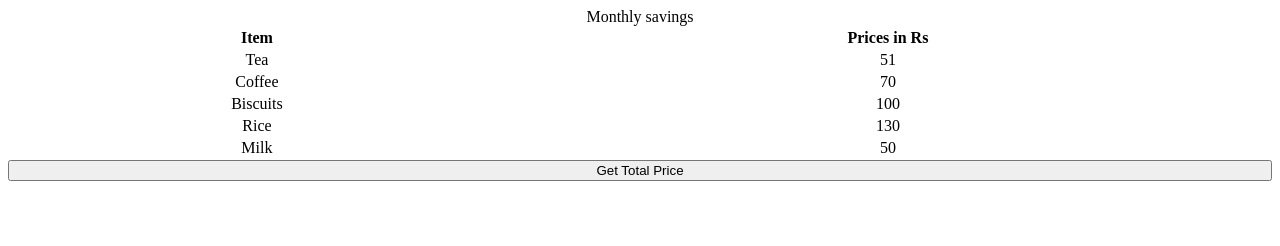
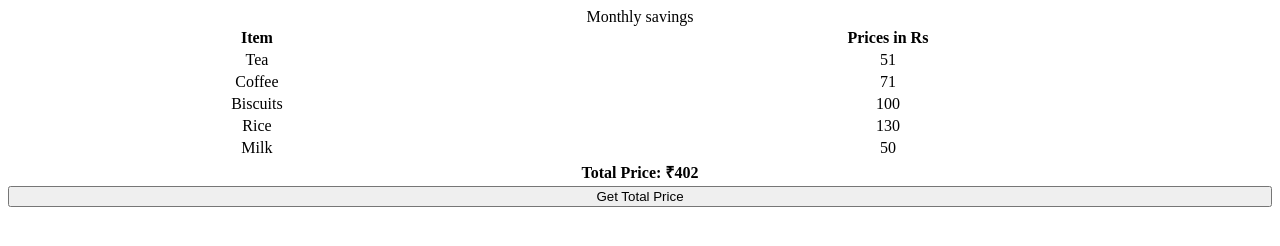
Before and after one commit to acciojob/grofers-checkout-ak8058, a website: page main.html in a window 1280 px wide. Drawn offline with Linux system fonts and the light colour scheme.

Commit message:
created a submission

```diff
--- a/main.html
+++ b/main.html
@@ -22,7 +22,7 @@
     </tr>
     <tr class="row">
       <td class="item">Coffee</td>
-      <td class="price">70</td>
+      <td class="price">71</td>
     </tr>
     <tr class="row">
       <td class="item">Biscuits</td>
--- a/script.js
+++ b/script.js
@@ -1,27 +1,27 @@
+// Create and append the "Get Total Price" button
 const getSumBtn = document.createElement("button");
 getSumBtn.append("Get Total Price");
 document.body.appendChild(getSumBtn);
 
-// Function to calculate and display total price
+// Function to calculate and update the total price
 const getSum = () => {
     const prices = document.querySelectorAll(".price");
     let total = 0;
 
-    // Sum up prices from table
     prices.forEach(price => {
-        let value = parseFloat(price.textContent.trim()); // Trim to avoid spaces
+        let value = parseFloat(price.textContent.trim()); // Ensure no extra spaces
         if (!isNaN(value)) {
             total += value;
         }
     });
 
-    // Remove existing total row if it already exists
+    // Remove existing total row if present
     let existingTotalRow = document.getElementById("totalRow");
     if (existingTotalRow) {
         existingTotalRow.remove();
     }
 
-    // Create a new row for total price
+    // Create a new total row
     const totalRow = document.createElement("tr");
     totalRow.id = "totalRow";
 
@@ -29,19 +29,22 @@ const getSum = () => {
     totalCell.colSpan = 2;
     totalCell.style.fontWeight = "bold";
     totalCell.style.textAlign = "center";
-    totalCell.id = "ans";  // Assign id for Cypress testing
+    totalCell.id = "ans";  // Ensure Cypress can detect this
     totalCell.textContent = "Total Price: ₹" + total;
 
-    // Append the total price row to the table
+    // Append the total row to the table
     totalRow.appendChild(totalCell);
     document.querySelector("table").appendChild(totalRow);
 };
 
-// Add event listener to update total when price values change
+// Add contenteditable property to all price cells
 document.querySelectorAll(".price").forEach(price => {
     price.setAttribute("contenteditable", "true"); // Make cells editable
-    price.addEventListener("input", getSum); // Update total on edit
+    price.addEventListener("input", getSum); // Update total when price changes
 });
 
-// Add event listener to button click
+// Ensure button click also calculates total price
 getSumBtn.addEventListener("click", getSum);
+
+// Run the function initially to display the correct total
+getSum();
```
